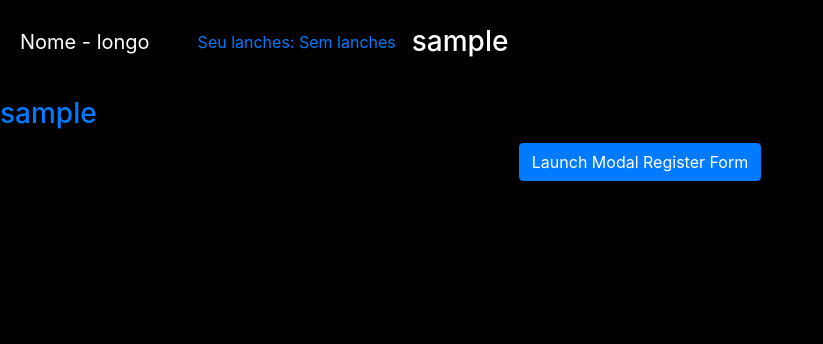
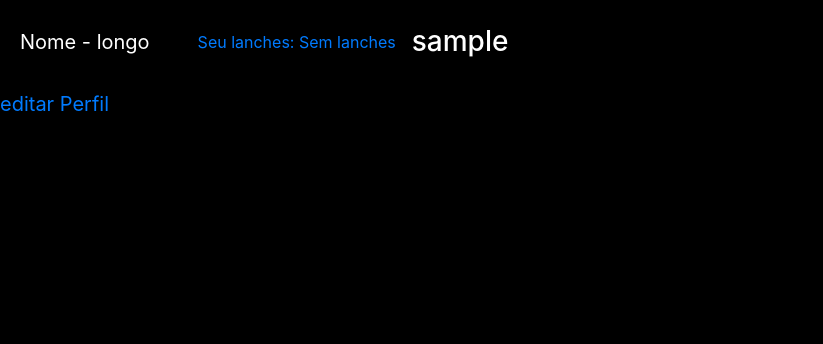
Before and after one commit to mateus-rodriguess/interactive-menu, a Django app: page /accounts/1/ in a window 1280 px wide. Shown: the top 344 px of the page, without its empty margins (0-823 px from the left). Run offline with Django 3.2, Linux system fonts and the light colour scheme; the visitor is signed in with stand-in values (Sample User, id 1); data comes from the database, SQL or seed files in the repository; data that the repository does not hold is empty; some libraries are stand-ins or nearby versions.

Commit message:
edit.html

```diff
--- a/apps/account/forms.py
+++ b/apps/account/forms.py
@@ -29,23 +29,24 @@ class UserCreationFormCustom(UserCreationForm):
             user = User.objects.exclude(pk=self.instance.pk).get(username=username)
         except User.DoesNotExist:
             return username
-        raise forms.ValidationError(u'Username "%s" is already in use.' % username)
+        raise forms.ValidationError(f"Username {username} ja esta em uso.")
 
 
 class ProfileEditForm(forms.ModelForm):
     first_name = forms.CharField(max_length=100, widget=forms.TextInput(attrs={'placeholder': 'Nome...'}))
-    last_name = forms.CharField(max_length=100, widget=forms.TextInput(attrs={'placeholder': 'Sobrenome...', }))
-    CPF = forms.CharField(max_length=11, widget=forms.TextInput(attrs={'placeholder': 'CPF...', }))
+    last_name = forms.CharField(max_length=100, widget=forms.TextInput(attrs={'placeholder': 'Sobrenome...','label':"Primeiro nome", }))
+    CPF = forms.CharField(max_length=11, widget=forms.TextInput(attrs={'placeholder': 'CPF...',}))
 
     class Meta:
         model = Profile
         fields = ('first_name', 'last_name', 'CPF')
 
-    # descomnetar esse codigo em produção
-    # def clean_CPF(self):
-    #     # validação de CPF
-    #     CPF = self.cleaned_data['CPF']
-    #     validate_cpf(CPF)
-    #     if Profile.objects.filter(CPF=CPF).exists():
-    #         raise ValidationError(f"O CPF {CPF} ja esta em uso")
-    #     return CPF
+
+    #descomnetar esse codigo em produção
+    def clean_CPF(self):
+        # validação de CPF
+        CPF = self.cleaned_data['CPF']
+        validate_cpf(CPF)
+        if Profile.objects.exclude(CPF=CPF).exists():
+            raise ValidationError(f"O CPF {CPF} ja esta em uso")
+        return CPF
--- a/apps/account/templates/profile/profile.html
+++ b/apps/account/templates/profile/profile.html
@@ -4,42 +4,7 @@
 {% block title %}Perfil: {{request.user}}{% endblock %}
 
 {% block content %}
-<a class="navbar-brand" href="{% url 'account:edit-profile' request.user %}">
-  <h1>
-    <h3> {{request.user}}</h3>
-  </h1>
-</a>
-<div class="text-center">
-  <a href="" class="btn btn-default btn-primary mb-4" data-toggle="modal" data-target="#modalRegisterForm">Launch
-    Modal Register Form</a>
-</div>
-<div class="modal fade" id="modalRegisterForm" tabindex="-1" role="dialog" aria-labelledby="myModalLabel"
-  aria-hidden="true">
-  <div class="modal-dialog" role="document">
-    <div class="modal-content">
-      <div class="modal-header text-center">
-        <h4 class="modal-title w-100 font-weight-bold">Sign up</h4>
-        <button type="button" class="close" data-dismiss="modal" aria-label="Close">
-          <span aria-hidden="true">&times;</span>
-        </button>
-      </div>
-      <div class="modal-body mx-3">
-        <div class="md-form mb-5">
-
-          <form method="POST" action="{% url 'account:profile-detail-view' request.user %}">
-            {{ profile_form|crispy }}
-            {% csrf_token %}
-            <input type="hidden" name="next" value="{{ next }}">
-            <p><input class="mt-2" type="submit" value="Salvar"></p>
-          </form>
-        </div>
-        <div class="modal-footer d-flex justify-content-center">
-          <input type="hidden" name="next" value="{{ next }}">
-          <p><input class="mt-2 btn btn-primary" type="submit" value="Salvar"></p>
-        </div>
-      </div>
-    </div>
-  </div>
+<a class="navbar-brand" href="{% url 'account:edit-profile' request.user %}"> editar Perfil</a>
 
 
 
--- a/apps/account/views.py
+++ b/apps/account/views.py
@@ -20,7 +20,7 @@ class CreateUser(generic.CreateView):
     form_class = UserCreationFormCustom
     template_name = 'registration/register.html'
     # alterar o redirect
-    success_url = reverse_lazy('account:login')
+    success_url = reverse_lazy('account:edit-profile')
 
 
 @login_required()
@@ -28,16 +28,7 @@ def ProfileDetailView(request, slug):
     """
     user profile view
     """
-    profile = Profile.objects.get(user=request.user)
-    profile_form = ProfileEditForm(request.POST or None, request.FILES or None, instance=profile)
-
-    if request.method == 'POST':
-        if profile_form.is_valid():
-            profile_form.save()
-            redirect('account:profile-detail-view', slug)
-    else:
-        profile_form = ProfileEditForm()
-    return render(request, "profile/profile.html",{"profile_form": profile_form})
+    return render(request, "profile/profile.html")
 
 
 @login_required
@@ -49,7 +40,7 @@ def edit_prifile(request, slug):
     if request.method == 'POST':
         if profile_form.is_valid():
             profile_form.save()
-            redirect('account:profile-detail-view', slug)
+            redirect('account:login')
     else:
         profile_form = ProfileEditForm()
     return render(request,'profile/edit.html',{'profile_form': profile_form})
```
Also changed, not shown: apps/account/templates/profile/edit.html (+15 -9 lines).
